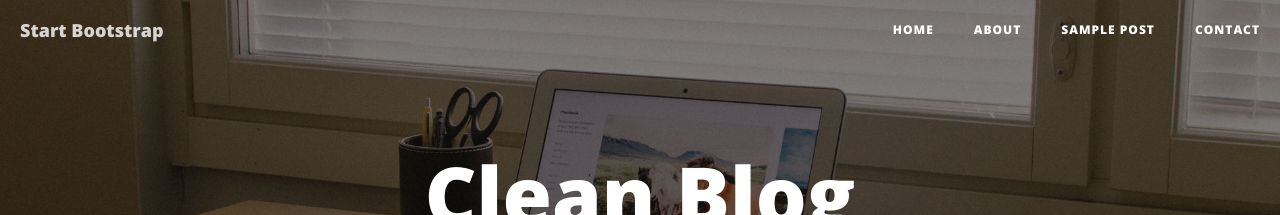
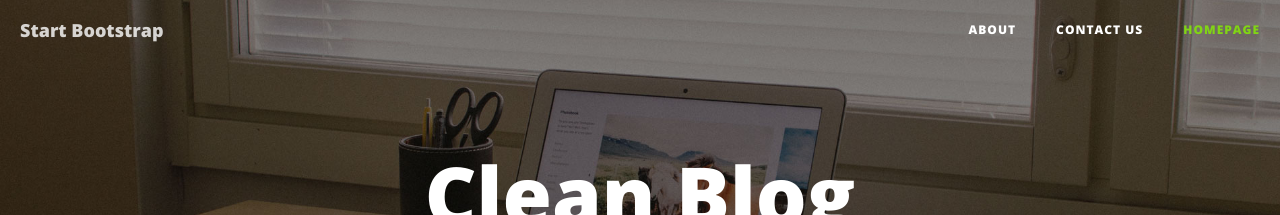
Before and after one commit to BruceMWhealton/jekyll_blog, a Jekyll site: the page built from index.html, in a window 1280 px wide. Shown: the top 215 px of the page. Built offline with Jekyll 4.4.1, drawn with Linux system fonts in a browser that asks for light colours; nearby versions of some CDN libraries; Markdown is read by kramdown in place of the engine named in the settings.

Commit message:
Added Dynamic Navigation

```diff
--- a/_includes/header.html
+++ b/_includes/header.html
@@ -34,40 +34,7 @@
 <body>
 
   <!-- Navigation -->
-  <nav class="navbar navbar-default navbar-custom navbar-fixed-top">
-    <div class="container-fluid">
-      <!-- Brand and toggle get grouped for better mobile display -->
-      <div class="navbar-header page-scroll">
-        <button type="button" class="navbar-toggle" data-toggle="collapse" data-target="#bs-example-navbar-collapse-1">
-          <span class="sr-only">Toggle navigation</span>
-          <span class="icon-bar"></span>
-          <span class="icon-bar"></span>
-          <span class="icon-bar"></span>
-        </button>
-        <a class="navbar-brand" href="index.html">Start Bootstrap</a>
-      </div>
-
-      <!-- Collect the nav links, forms, and other content for toggling -->
-      <div class="collapse navbar-collapse" id="bs-example-navbar-collapse-1">
-        <ul class="nav navbar-nav navbar-right">
-          <li>
-            <a href="index.html">Home</a>
-          </li>
-          <li>
-            <a href="about.html">About</a>
-          </li>
-          <li>
-            <a href="post.html">Sample Post</a>
-          </li>
-          <li>
-            <a href="contact.html">Contact</a>
-          </li>
-        </ul>
-      </div>
-      <!-- /.navbar-collapse -->
-    </div>
-    <!-- /.container -->
-  </nav>
+ {% include nav.html %}
 
   <!-- Page Header -->
   <!-- Set your background image for this header on the line below. -->
--- /dev/null
+++ b/_includes/nav.html
@@ -0,0 +1,25 @@
+ <nav class="navbar navbar-default navbar-custom navbar-fixed-top">
+    <div class="container-fluid">
+      <!-- Brand and toggle get grouped for better mobile display -->
+      <div class="navbar-header page-scroll">
+        <button type="button" class="navbar-toggle" data-toggle="collapse" data-target="#bs-example-navbar-collapse-1">
+          <span class="sr-only">Toggle navigation</span>
+          <span class="icon-bar"></span>
+          <span class="icon-bar"></span>
+          <span class="icon-bar"></span>
+        </button>
+        <a class="navbar-brand" href="index.html">Start Bootstrap</a>
+      </div>
+
+      <!-- Collect the nav links, forms, and other content for toggling -->
+      <div class="collapse navbar-collapse" id="bs-example-navbar-collapse-1">
+        <ul class="nav navbar-nav navbar-right">
+          {% assign pages_list = site.pages %}
+          {% assign group = 'navigation' %}
+          {% include pages_list %}
+        </ul>
+      </div>
+      <!-- /.navbar-collapse -->
+    </div>
+    <!-- /.container -->
+  </nav>
--- /dev/null
+++ b/_includes/pages_list
@@ -0,0 +1,15 @@
+{% for node in pages_list %}
+	{% if group == null or group == node.group %}
+		{% if page.url == node.url %}
+          <li>
+            <a href="{{node.url}}" class="selected">{{node.title}}</a>
+          </li>
+		{% else %}
+		  <li>
+            <a href="{{node.url}}">{{node.title}}</a>
+          </li>
+		{% endif %}
+	{% endif %}
+{% endfor %}
+{% assign pages_list = nil %}
+{% assign group = nil %}
--- a/about.html
+++ b/about.html
@@ -1,6 +1,7 @@
 ---
 layout: default
-title: About
+title: "About"
+group: "navigation"
 ---
 
     <!-- Main Content -->
--- a/contact.html
+++ b/contact.html
@@ -1,6 +1,7 @@
 ---
 layout: default
-title: Contact us
+title: "Contact us"
+group: "navigation"
 ---
 
     <!-- Main Content -->
--- a/index.html
+++ b/index.html
@@ -1,6 +1,7 @@
 ---
 layout: default
-title: Homepage
+title: "Homepage"
+group: "navigation"
 ---
 
     <!-- Main Content -->
```
